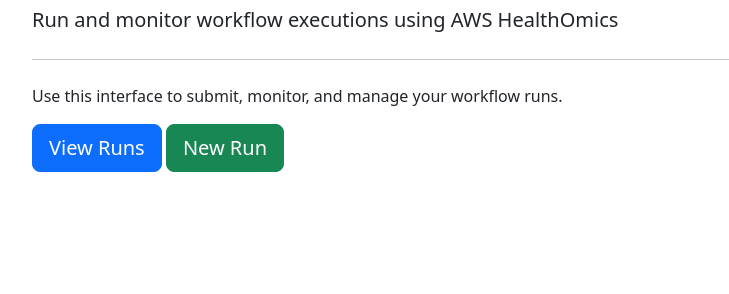
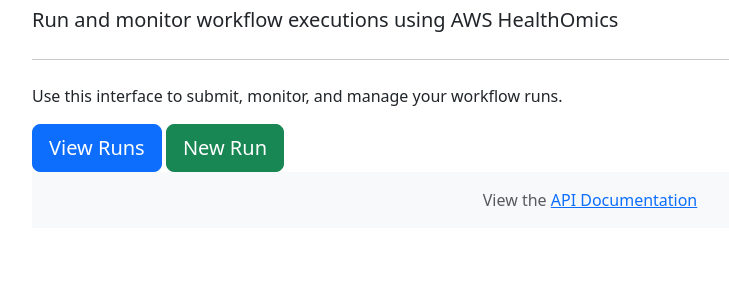
Before and after one commit to NGS360/GA4GH-WES-API-Service, a Flask app: page / in a window 1280 px wide. Shown: the part 150-444 px from the top of the page, without its empty margins (50-779 px from the left). Run offline with Flask 3, Linux system fonts and the light colour scheme; some libraries are stand-ins or nearby versions.

Commit message:
Add link to api docs

```diff
--- a/app/templates/index.html
+++ b/app/templates/index.html
@@ -9,4 +9,12 @@
     <a class="btn btn-primary btn-lg" href="{{ url_for('web.runs') }}" role="button">View Runs</a>
     <a class="btn btn-success btn-lg" href="{{ url_for('web.new_run') }}" role="button">New Run</a>
 </div>
+
+<footer class="footer mt-auto py-3 bg-light">
+    <div class="container text-center">
+        <span class="text-muted">
+            View the <a href="{{ url_for('api.doc') }}">API Documentation</a>
+        </span>
+    </div>
+</footer>
 {% endblock %}
```
